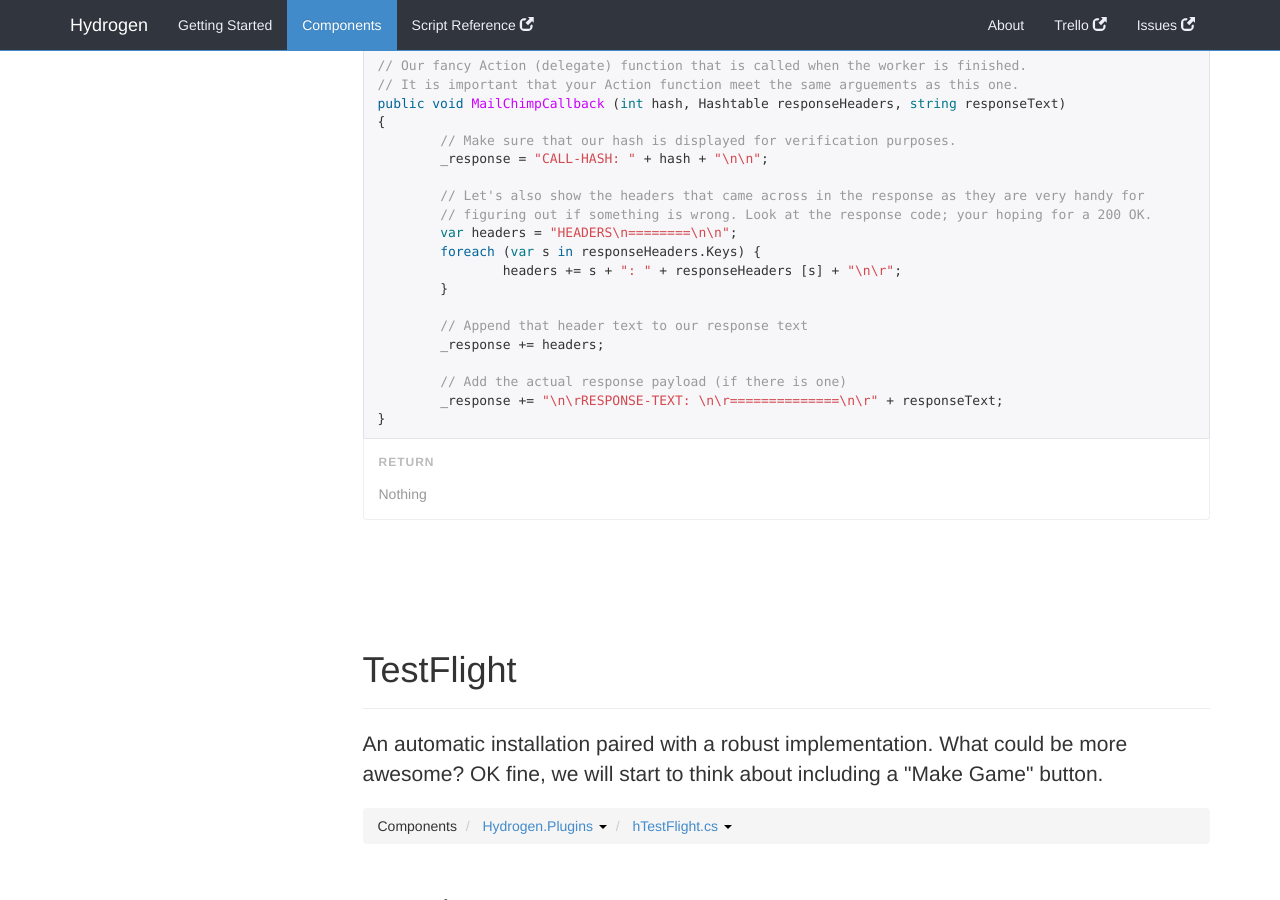
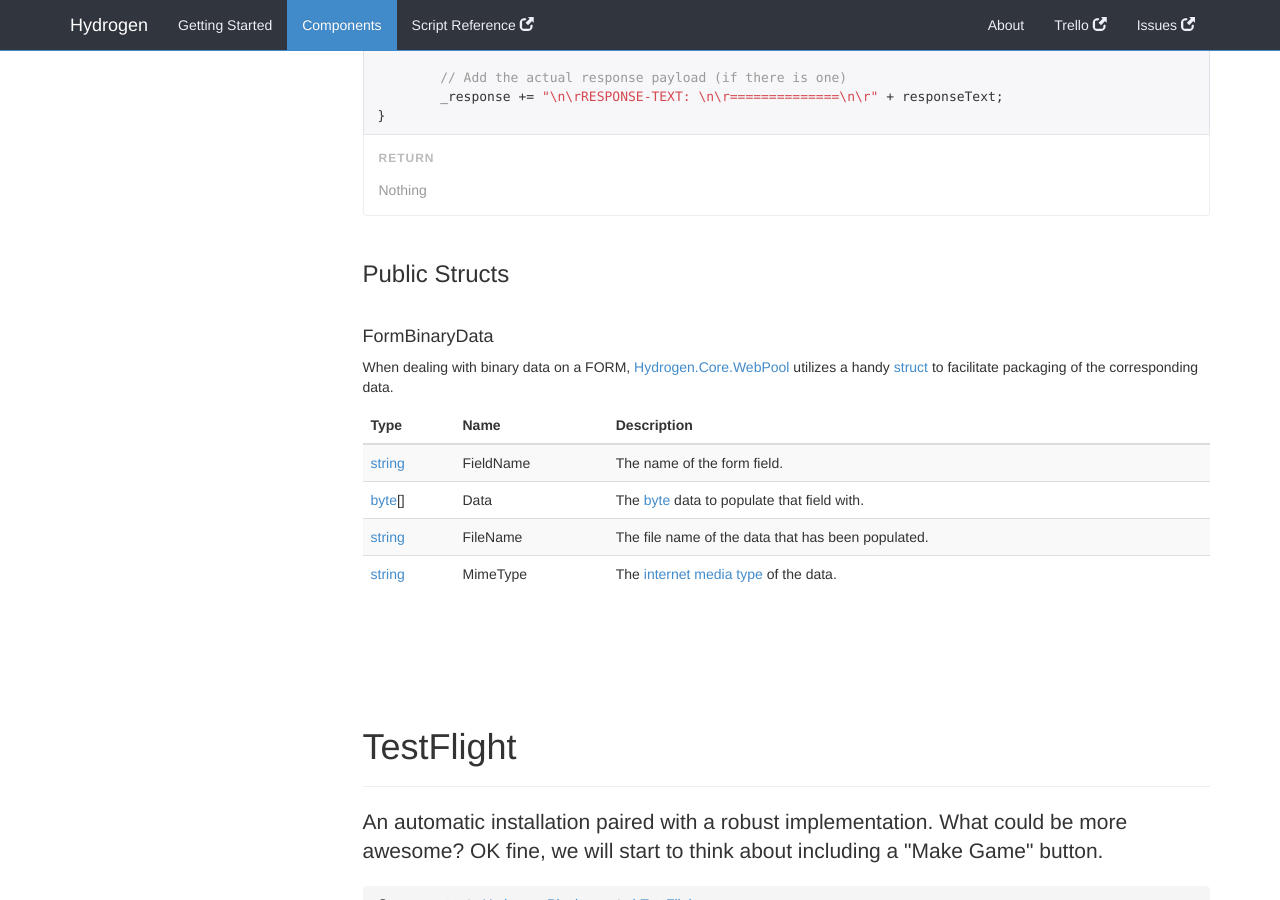
Before and after one commit to dotBunny/Hydrogen, a Jekyll site: the page built from components.html, in a window 1280 px wide and 900 px high, scrolled down 18240 px. Built offline with Jekyll 4.4.1, drawn with Linux system fonts in a browser that asks for light colours; nearby versions of some CDN libraries; Markdown is read by kramdown in place of the engine named in the settings; comment, search, counter and statistics services are not loaded; some of the changed text lies outside the part shown.

Commit message:
Few fixes to doc organization.

```diff
--- a/_config.yml
+++ b/_config.yml
@@ -26,6 +26,7 @@ testflight_android_version:		1.3
 
 asset_store:	  https://www.assetstore.unity3d.com/#/content/10311
 examples_store:	  https://www.assetstore.unity3d.com/#/content/10311
+examples_repo:		https://github.com/dotBunny/Hydrogen-Examples
 
 download_source:  https://github.com/dotBunny/Hydrogen/archive/master.zip
 download_dist:    https://github.com/dotBunny/Hydrogen-Package/archive/v1.1.0.zip
@@ -54,6 +55,7 @@ unity_gameobjects: 		<a href="http://docs.unity3d.com/Documentation/ScriptRefere
 unity_monobehaviour:	<a href="http://docs.unity3d.com/Documentation/ScriptReference/MonoBehaviour.html" target="_blank">MonoBehaviour</a>
 unity_monobehaviours:	<a href="http://docs.unity3d.com/Documentation/ScriptReference/MonoBehaviour.html" target="_blank">MonoBehaviours</a>
 
+type_byte:		<a href="http://msdn.microsoft.com/en-us/library/5bdb6693.aspx" target="_blank">byte</a>
 type_struct:	<a href="http://msdn.microsoft.com/en-us/library/ah19swz4.aspx" target="_blank">struct</a>
 type_static:	<a href="http://msdn.microsoft.com/en-us/library/98f28cdx.aspx" target="_blank">static</a>
 type_void: 		<a href="http://msdn.microsoft.com/en-us/library/yah0tteb.aspx" target="_blank">void</a>
--- a/_includes/component-audiostack.html
+++ b/_includes/component-audiostack.html
@@ -21,7 +21,7 @@
 	<p>From as simple as handling UI sound effects to the managing of a complex ambient soundscape, the {{site.hydrogen_audiostack}} can do it all at the same time! This system allows for anyone to easily play 2D {{site.unity_audioclips}} on demand or cached in the most optimal way possible. When an {{site.hydrogen_audiostackitem}} is told to be played, the system intelligently picks an available {{site.unity_audiosource}} to play the {{site.hydrogen_audiostackitem}}, and when completed returns the {{site.unity_audiosource}} back to the stack for future use.</p>
 	<p>The <code>hAudioStack</code> Singleton creates an instance of {{site.hydrogen_audiostack}} which can be globally accessed via <code>hAudioStack.Instance</code>.</p>
 
-	<h2 id="core-audiostack-audiostackitem">AudioStackItem</h2>
+	<h3 id="core-audiostack-audiostackitem">AudioStackItem</h3>
 	<p>The {{site.hydrogen_audiostackitem}} class is a representation of all information related to a particular {{site.unity_audioclip}} playing, both in and outside of the <code>hAudioStack</code>.</p>
 	<p>When you use <a href="#hAudioStack-Instance-Add-clip"><code>hAudioStack.Instance.Add</code></a> and pass it an {{site.unity_audioclip}}, a new instance of a {{site.hydrogen_audiostackitem}} will be created on the fly for you related to the information passed through arguments to it and subsequently use it appropriately. The class has numerous fields and methods publicly accessible, however it should not often be managed directly as the <code>hAudioStack</code> handles all of it automatically in most cases.</p>
 
--- a/_includes/component-webpool.html
+++ b/_includes/component-webpool.html
@@ -23,18 +23,6 @@
 		<h4>ObjectPool Required</h4>
 		<p>The {{site.hydrogen_webpool}} relies on the {{site.hydrogen_objectpool}} to enable the pooling side of things. It will automatically create one in the scene at runtime if there is not one present.</p>
 	</div>
-	<h2 id="core-webpool-formbinarydata">FormBinaryData</h2>
-	<p>When dealing with binary data on a FORM, Hydrogen utilizes a handy {{site.type_struct}} to facilitate packaging of the corresponding data.</p>
-{% highlight csharp %}
-public struct FormBinaryData
-{
-	public string FieldName;
-	public byte[] Data;
-	public string FileName;
-	public string MimeType;
-}
-{% endhighlight %}
-	<p>This {{site.type_struct}} is available in {{site.hydrogen_webpool}}.</p>
 	<h2 id="core-webpool-usage">Usage</h2>
 	<p>The guiding principle is that you can fire off as many web calls as you would like (limited by the the pool size), and the {{site.hydrogen_webpool}} will manage and handle the rest for you. Eventually we would like to see this being done entirely on a separate thread, however that would require including System.Net, which has a rather hefty distribution size.</p>
     <h3 id="core-webpool-public-fields">Public Fields</h3>
@@ -161,7 +149,7 @@ hWebPool.Instance.Form("http://api.unityforge.net/", formData);
 	</div>
 
     <!-- hWebPool.Instance.Form -->
-    <h4 id="hWebPool-Instance-Form_URI_formStringData_formBinaryData_cookie_callback">{{site.type_void}} Form ({{site.type_string}} URI, {{site.type_dictionary}}&#60;{{site.type_string}},{{site.type_string}}&#62; formStringData, FormBinaryData[] formBinaryData, {{site.type_string}} cookie, {{site.type_action}}&#60;{{site.type_int}}, {{site.type_hashtable}}, {{site.type_string}}&#62; callback)</h4>
+    <h4 id="hWebPool-Instance-Form_URI_formStringData_formBinaryData_cookie_callback">{{site.type_void}} Form ({{site.type_string}} URI, {{site.type_dictionary}}&#60;{{site.type_string}},{{site.type_string}}&#62; formStringData, <a href="#hWebPool-FormBinaryData">FormBinaryData</a>[] formBinaryData, {{site.type_string}} cookie, {{site.type_action}}&#60;{{site.type_int}}, {{site.type_hashtable}}, {{site.type_string}}&#62; callback)</h4>
     HTTP POST Form to URI.
 	<div class="bs-arguments">
       <table class="table table-bordered table-striped">
@@ -583,4 +571,41 @@ public void MailChimpCallback (int hash, Hashtable responseHeaders, string respo
 	<div class="return text-muted">
 		Nothing
 	</div>
+
+	<h3 id="core-webpool-public-structs">Public Structs</h3>
+	<h4 id="hWebPool-FormBinaryData">FormBinaryData</h3>
+	<p>When dealing with binary data on a FORM, {{site.hydrogen_webpool}} utilizes a handy {{site.type_struct}} to facilitate packaging of the corresponding data.</p>
+	 <div class="table-responsive">
+		<table class="table table-striped">
+			<thead>
+				<tr>
+					<th>Type</th>
+					<th>Name</th>
+					<th>Description</th>
+				</tr>
+			</thead>
+			<tbody>
+	          	<tr>
+	            	<td>{{site.type_string}}</td>
+					<td>FieldName</td>
+					<td>The name of the form field.</td>
+				</tr>
+				<tr>
+	            	<td>{{site.type_byte}}[]</td>
+					<td>Data</td>
+					<td>The {{site.type_byte}} data to populate that field with.</td>
+				</tr>
+				<tr>
+	            	<td>{{site.type_string}}</td>
+					<td>FileName</td>
+					<td>The file name of the data that has been populated.</td>
+				</tr>
+				<tr>
+	            	<td>{{site.type_string}}</td>
+					<td>MimeType</td>
+					<td>The <a href="http://en.wikipedia.org/wiki/Internet_media_type" target="_blank">internet media type</a> of the data.</td>
+				</tr>
+			</tbody>
+		</table>
+  	</div>
   </div>
--- a/_includes/nav-components.html
+++ b/_includes/nav-components.html
@@ -18,8 +18,12 @@
 <li>
 	<a href="#core-audiostack">AudioStack</a>
 	<ul class="nav">
-		<li><a href="#core-audiostack-overview">Overview</a></li>
-		<li><a href="#core-audiostack-audiostackitem">AudioStackItem</a></li>
+		<li>
+			<a href="#core-audiostack-overview">Overview</a>
+			<ul class="nav">
+				<li><a href="#core-audiostack-audiostackitem">AudioStackItem</a></li>
+			</ul>
+		</li>
 		<li>
 			<a href="#core-audiostack-usage">Usage</a>
 			<ul class="nav">
@@ -35,13 +39,13 @@
 	<a href="#core-webpool">WebPool</a>
 	<ul class="nav">
 		<li><a href="#core-webpool-overview">Overview</a></li>
-		<li><a href="#core-webpool-formbinarydata">FormBinaryData</a></li>
 		<li>
 			<a href="#core-webpool-usage">Usage</a>
 			<ul class="nav">
 				<li><a href="#core-webpool-public-fields">Public Fields</a></li>
 				<li><a href="#core-webpool-properties">Properties</a></li>
 				<li><a href="#core-webpool-public-methods">Public Methods</a></li>
+				<li><a href="#core-webpool-public-structs">Public Structs</a></li>
 			</ul>
 		</li>
 		<!--
--- a/getting-started.html
+++ b/getting-started.html
@@ -17,7 +17,7 @@ base_url: "../"
 
     <h2 id="download-unity">Unity Asset Store</h2>
     <p>The fastest way to get Hydrogen into your project is to download the packaged version from the Unity Asset Store. There are currently two Hydrogen packages available on the Unity Asset Store. The <a href="{{ site.asset_store }}">Hydrogen</a> package contains the framework in its entirety, but without any example content. The <a href="{{ site.examples_store }}">Hydrogen Examples</a> package contains all of the example content, plus some other demo content meant to demonstrate how the framework <em>may</em> be used.
-    <p><a class="btn btn-lg btn-primary" href="{{ site.examples_store }}" onclick="_gaq.push(['_trackEvent', 'Getting Started', 'Download', 'Unity Asset Store - Examples']);" role="button">Get Hydrogen</a> <a class="btn btn-lg btn-default" href="{{ site.asset_store }}" onclick="_gaq.push(['_trackEvent', 'Getting Started', 'Download', 'Unity Asset Store']);" role="button">Get Examples</a></p>
+    <p><a class="btn btn-lg btn-primary" href="{{ site.asset_store }}" onclick="_gaq.push(['_trackEvent', 'Getting Started', 'Download', 'Unity Asset Store']);" role="button">Get Hydrogen</a> <a class="btn btn-lg btn-default" href="{{ site.examples_store }}" onclick="_gaq.push(['_trackEvent', 'Getting Started', 'Download', 'Unity Asset Store - Examples']);" role="button">Get Examples</a></p>
      <div class="bs-callout bs-callout-danger">
 	  <h4>Important</h4>
       <p>The <a href="{{ site.examples_store }}">Hydrogen Examples</a> package will not function unless you have already included the <a href="{{ site.asset_store }}">Hydrogen</a> package in your project.</p>
@@ -232,6 +232,7 @@ base_url: "../"
       <h1 id="examples">Examples</h1>
     </div>
     <p class="lead">We've created some example content for Hydrogen that can be found in the Hydrogen Examples package on the Unity Asset Store.</p>
+	<p><a class="btn btn-lg btn-primary" href="{{ site.examples_store }}" onclick="_gaq.push(['_trackEvent', 'Getting Started', 'Download', 'Unity Asset Store - Examples']);" role="button">Unity Asset Store</a> <a class="btn btn-lg btn-default" href="{{ site.examples_repo }}" role="button">GitHub Project</a></p>
     <p>These in no way represent a complete overview of the features that Hydrogen offers, they are merely test scenes that have been setup to make sure that certain components work and some demo implementations used in real world applications.</p>
 
     <div class="row bs-examples">
```
